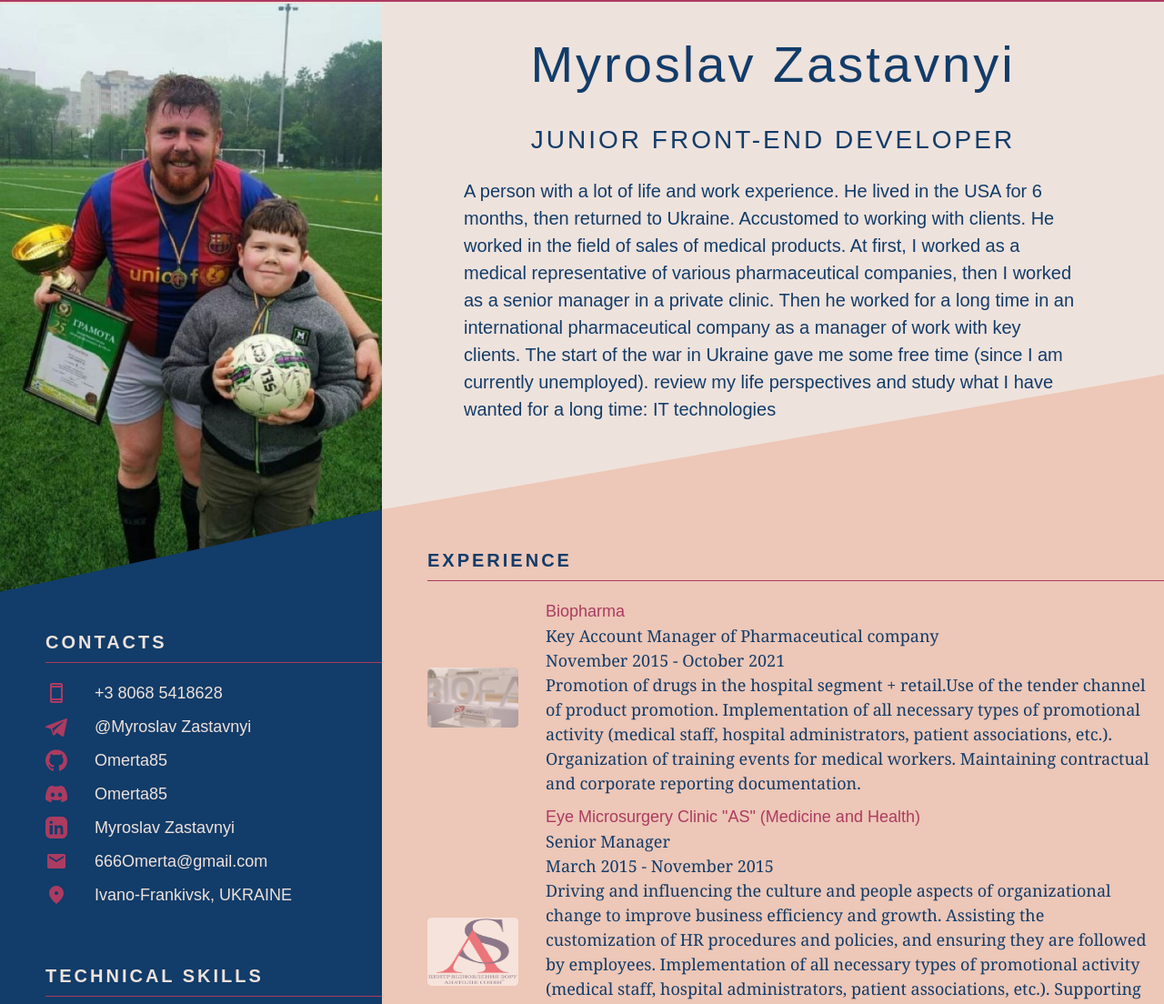
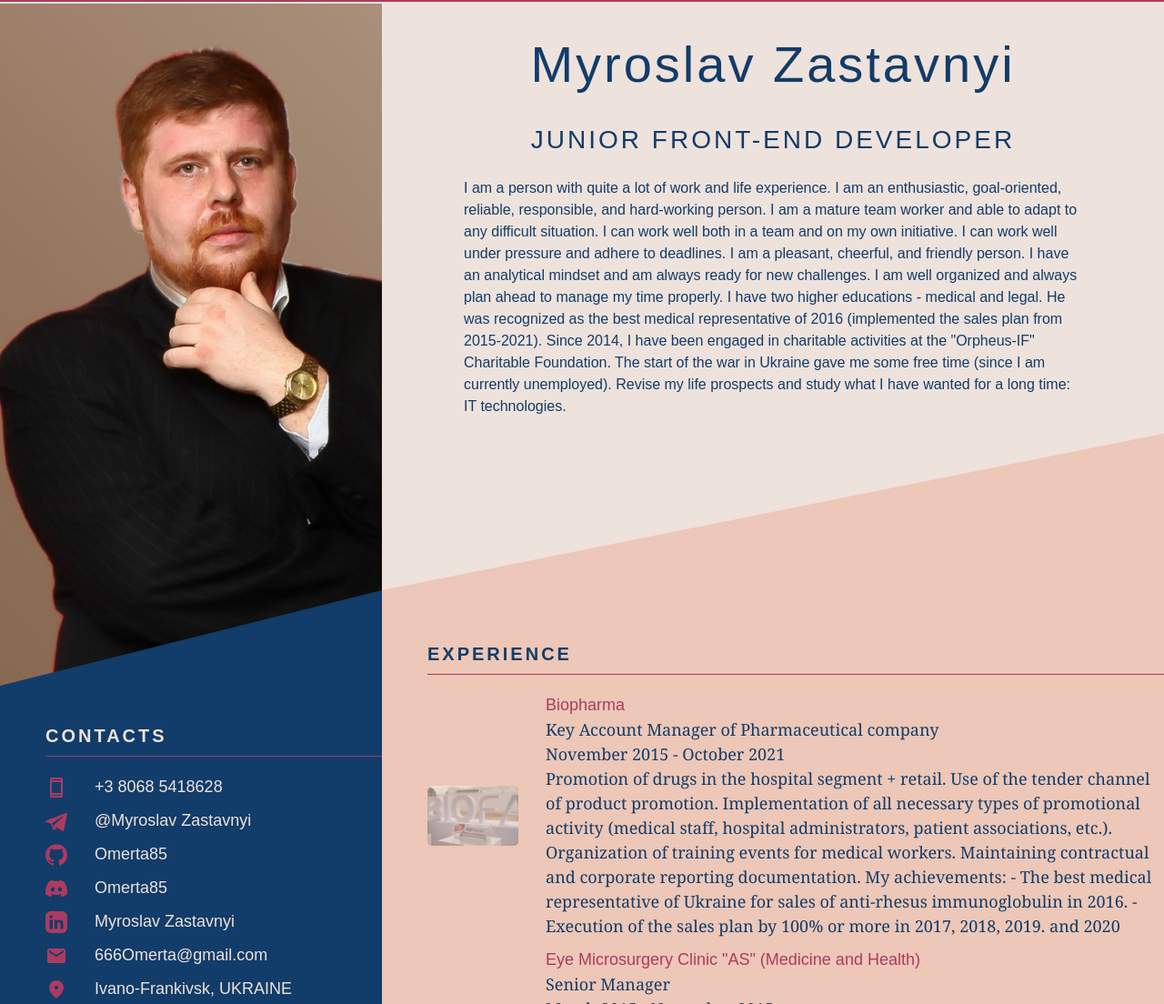
Before and after one commit to Omerta85/CV1, a website: page index.html in a window 1280 px wide. Shown: the part 116-1220 px from the top of the page at 91% size. Drawn offline with Linux system fonts and the light colour scheme.

```diff
--- a/index.html
+++ b/index.html
@@ -2,11 +2,11 @@
 <html lang="en">
 
 <head>
-  <meta charset="UTF-8" />
-  <meta http-equiv="X-UA-Compatible" content="IE=edge" />
-  <meta name="viewport" content="width=device-width, initial-scale=1.0" />
-  <link rel="stylesheet" href="./styles/normalize.css" />
-  <link rel="stylesheet" href="./styles/style.css" />
+    <meta charset="UTF-8"/>
+    <meta http-equiv="X-UA-Compatible" content="IE=edge"/>
+    <meta name="viewport" content="width=device-width, initial-scale=1.0"/>
+    <link rel="stylesheet" href="./styles/normalize.css"/>
+    <link rel="stylesheet" href="./styles/style.css"/>
     <title>CV Myroslav Zastavnyi</title>
 </head>
 
@@ -51,7 +51,7 @@
         <div class="about-me_container">
             <section class="hero">
                 <figure>
-            <img class="hero_photo" src="./assets/images/60342262_3166440463396696_2345407891462160384_n.jpg" alt="Myroslav Zastavnyi" />
+                    <img class="hero_photo" src="./assets/images/Myroslav.png" alt="Myroslav Zastavnyi"/>
                 </figure>
             </section>
 
@@ -59,9 +59,16 @@
                 <h1 class="about-me_name" id="about-me">Myroslav Zastavnyi</h1>
                 <h2 class="about-me_profession">Junior Front-End Developer</h2>
                 <p class="about-me_description">
-            A person with a lot of life and work experience. He lived in the USA for 6 months, then returned to Ukraine.
-            Accustomed to working with clients. He worked in the field of sales of medical products. At first, I worked as a medical representative of various pharmaceutical companies, then I worked as a senior manager in a private clinic. Then he worked for a long time in an international pharmaceutical company as a manager of work with key clients. The start of the war in Ukraine gave me some free time (since I am currently unemployed).
-            review my life perspectives and study what I have wanted for a long time: IT technologies
+                    I am a person with quite a lot of work and life experience. I am an enthusiastic, goal-oriented,
+                    reliable, responsible, and hard-working person. I am a mature team worker and able to adapt to any
+                    difficult situation. I can work well both in a team and on my own initiative. I can work well under
+                    pressure and adhere to deadlines. I am a pleasant, cheerful, and friendly person. I have an
+                    analytical mindset and am always ready for new challenges. I am well organized and always plan ahead
+                    to manage my time properly. I have two higher educations - medical and legal. He was recognized as
+                    the best medical representative of 2016 (implemented the sales plan from 2015-2021). Since 2014, I
+                    have been engaged in charitable activities at the "Orpheus-IF" Charitable Foundation. The start of
+                    the war in Ukraine gave me some free time (since I am currently unemployed). Revise my life
+                    prospects and study what I have wanted for a long time: IT technologies.
                 </p>
             </section>
         </div>
@@ -149,23 +156,25 @@
                     <h3 class="section-title education_title">Education</h3>
                     <ul class="education_list">
                         <li class="education_item">
-                <a href="https://university.sigma.software/courses/software-testing-kharkiv/"><span class="education_name">SIGMA SOFRWARE UNIVERSITY</span></a>
-                <p class="education_info">ТЕСТУВАННЯ ПРОГРАМНОГО ЗАБЕЗПЕЧЕННЯ (IT Generation)</p>
+                            <a href="https://university.sigma.software/courses/software-testing-kharkiv/"><span
+                                    class="education_name">SIGMA SOFRWARE UNIVERSITY</span></a>
+                            <p class="education_info">SOFTWARE TESTING (IT Generation)</p>
                             <p class="education_period">(in progress)</p>
                         </li>
                         <li class="education_item">
-                <a href="https://owu.com.ua/"><span class="education_name">OKTEN ШКОЛА ПРОГРАМУВАННЯ</span></a>
+                            <a href="https://owu.com.ua/"><span
+                                    class="education_name">OKTEN PROGRAMMING SCHOOL</span></a>
                             <p class="education_info">Course «JAVASCRIPT COMPLEX» </p>
                             <p class="education_period">(in progress)</p>
                         </li>
                         <li class="education_item">
                             <a href="https://pnu.edu.ua/en/"><span class="education_name">Vasyl Stefanyk Precarpathian National University</span></a>
-                <p class="education_info">Law  Degree <br /> Lawyer</p>
+                            <p class="education_info">Law Degree <br/> Lawyer</p>
                             <p class="education_period">2010-2013</p>
                         </li>
                         <li class="education_item">
                             <a href="https://ifnmu.edu.ua/en/"><span class="education_name">Ivano-Frankivsk National Medical University</span></a>
-                <p class="education_info">Doctor medecine <br /> forensic medical expert</p>
+                            <p class="education_info">Doctor medecine <br/> forensic medical expert</p>
                             <p class="education_period">2002-2013</p>
                         </li>
 
@@ -177,7 +186,7 @@
                         <li class="projects_item">
                             <a href="https://omerta85.github.io/CV1/" target="_blank" class="projects_item_pic">
                                 <div class='projects_item_layer'></div>
-                  <img src="assets/images/CV.jpg" alt="CV" width="100" />
+                                <img src="assets/images/CV.jpg" alt="CV" width="100"/>
                             </a>
                             <div class="education_info">
                                 <a class="projects_link" href="https://omerta85.github.io/CV1/" target="education_name">CV
@@ -193,16 +202,20 @@
                             </div>
                         </li>
                         <li class="projects_item">
-                <a href="https://rolling-scopes-school.github.io/omerta85-JSFE2022Q3/Online-Zoo/pages/landing/" target="_blank"
+                            <a href="https://rolling-scopes-school.github.io/omerta85-JSFE2022Q3/Online-Zoo/pages/landing/"
+                               target="_blank"
                                class="projects_item_pic">
                                 <div class='projects_item_layer'></div>
-                  <img src="assets/images/onlinezoo.jpg" alt="onlinezoo" width="100" />
+                                <img src="assets/images/onlinezoo.jpg" alt="onlinezoo" width="100"/>
                             </a>
                             <div class="projects_info">
-                  <a class="projects_link" href="https://rolling-scopes-school.github.io/omerta85-JSFE2022Q3/Online-Zoo/pages/landing/"
+                                <a class="projects_link"
+                                   href="https://rolling-scopes-school.github.io/omerta85-JSFE2022Q3/Online-Zoo/pages/landing/"
                                    target="_blank">Online Zoo</a>
                                 <p class="tech-skill_name">
-                  Online-zoo is a platform that collects information about animals from various zoos with webcams. It is assumed that the user can open a zoo resource page, watch one of the animals, or make a donation that will be used to purchase food.
+                                    Online-zoo is a platform that collects information about animals from various zoos
+                                    with webcams. It is assumed that the user can open a zoo resource page, watch one of
+                                    the animals, or make a donation that will be used to purchase food.
                                 </p>
                                 <p class="tech-skill_name1">technology stack:</p>
                                 <p class="tech-skill_name">
@@ -222,31 +235,44 @@
                     <li class="projects_item">
                         <a href="https://biopharma.ua/en" target="_blank" class="projects_item_pic">
                             <div class='projects_item_layer'></div>
-                <img src="assets/images/2344917f.jpg" alt="RS-Lang" width="100" />
+                            <img src="assets/images/2344917f.jpg" alt="RS-Lang" width="100"/>
                         </a>
                         <div class="projects_info">
                             <a class="projects_link" href="https://biopharma.ua/en" target="_blank">Biopharma</a>
                             <h5 class="projects_description"> Key Account Manager of Pharmaceutical company</h5>
                             <h6 class="projects_description"> November 2015 - October 2021</h6>
                             <h6 class="projects_description">
-                  Promotion of drugs in the hospital segment + retail.Use of the tender channel of product promotion. Implementation of all necessary types of promotional activity (medical staff, hospital administrators, patient associations, etc.). Organization of training events for medical workers. Maintaining contractual and corporate reporting documentation.
+                                Promotion of drugs in the hospital segment + retail.
+                                Use of the tender channel of product promotion.
+                                Implementation of all necessary types of promotional activity (medical staff, hospital
+                                administrators, patient associations, etc.).
+                                Organization of training events for medical workers.
+                                Maintaining contractual and corporate reporting documentation.
+                                My achievements:
+                                - The best medical representative of Ukraine for sales of anti-rhesus immunoglobulin in
+                                2016.
+                                -Execution of the sales plan by 100% or more in 2017, 2018, 2019. and 2020
                             </h6>
                         </div>
                     </li>
                     <li class="projects_item">
                         <a href="https://sowwa.com.ua/" target="_blank" class="projects_item_pic">
                             <div class='projects_item_layer'></div>
-                <img src="assets/images/sova.png" alt="RS-Lang" width="100" height="75" />
+                            <img src="assets/images/sova.png" alt="RS-Lang" width="100" height="75"/>
                         </a>
                         <div class="projects_info">
-                <a class="projects_link" href="https://sowwa.com.ua/" target="_blank">Eye Microsurgery Clinic "AS" (Medicine and Health)</a>
+                            <a class="projects_link" href="https://sowwa.com.ua/" target="_blank">Eye Microsurgery
+                                Clinic "AS" (Medicine and Health)</a>
                             <h5 class="projects_description"> Senior Manager</h5>
                             <h6 class="projects_description">March 2015 - November 2015</h6>
                             <h6 class="projects_description">
-                  Driving and influencing the culture and people aspects of organizational change to improve
-                  business efficiency and growth. Assisting the customization of HR procedures and policies,
-                  and ensuring they are followed by employees. Implementation of all necessary types of
-                  promotional activity (medical staff, hospital administrators, patient associations, etc.).
+                                Driving and influencing the culture and people aspects of organizational change to
+                                improve
+                                business efficiency and growth.
+                                Assisting the customization of HR procedures and policies,and ensuring they are followed
+                                by employees.
+                                Implementation of all necessary types of promotional activity (medical staff, hospital
+                                administrators, patient associations, etc.).
                                 Supporting the research, design and development of HR initiatives.
                                 Providing timely & efficient solutions to any issues from managers and team members.
                                 Maintaining contractual and corporate reporting documentation.
@@ -258,7 +284,7 @@
                         <a href="https://sowwa.com.ua/" target="_blank"
                            class="projects_item_pic">
                             <div class='projects_item_layer'></div>
-                <img src="assets/images/fharma.png" alt="Virtual keyboard" width="100" />
+                            <img src="assets/images/fharma.png" alt="Virtual keyboard" width="100"/>
                         </a>
                         <div class="projects_info">
                             <a class="projects_link" href="https://sowwa.com.ua/"
@@ -266,7 +292,13 @@
                             <h5 class="projects_description"> Medical Representative</h5>
                             <h6 class="projects_description">January 2012 - March 2015</h6>
                             <h6 class="projects_description">
-                  Informing doctors and pharmacists about the company's drugs in order to ensure sales in the entrusted territory. Fulfillment of the daily rate of visits. Organization and participation in conferences, round tables, group presentations. Collection and analysis of information on its territory. Maintaining daily reporting in accordance with company standards. Execution of sales plans.
+                                Maintained and made contacts with representatives of the health care sector;
+                                Represented the interests of the Company in a professional environment;
+                                Conducted educational events (seminars, round tables, presentations);
+                                Helped in the organization and participated in conferences;
+                                Carried out marketing activities;
+                                Reported on work performed;
+                                Adhere to the principles of ethical business conduct of the Company.
                             </h6>
                         </div>
                     </li>
@@ -282,7 +314,8 @@
                 <h3 class="section-title languages_title">Languages</h3>
                 <ul class="languages_list">
                     <li class="languages_item">
-              <img class="icon_languages" src="assets/icons/united_kingdom_flags_flag_17079.png" alt="England flag">
+                        <img class="icon_languages" src="assets/icons/united_kingdom_flags_flag_17079.png"
+                             alt="England flag">
                         <p class="language_description">English</p>
                         <p class="languages_level">beginner</p>
 
@@ -294,7 +327,8 @@
 
                     </li>
                     <li class="languages_item">
-              <img class="icon_languages" src="assets/icons/ukraine_flags_flag_17076.png" alt="Ukrainian flag">
+                        <img class="icon_languages" src="assets/icons/ukraine_flags_flag_17076.png"
+                             alt="Ukrainian flag">
                         <p class="language_description">Ukrainian</p>
                         <p class="languages_level">native</p>
 
@@ -306,12 +340,15 @@
                 <h3 class="section-title certificates_title">Certificates</h3>
                 <ul class="certificates_list">
                     <li class="certificates_item">
-              <a href="https://testprovider.com/ru/search-certificate/tp78656179" target="_blank" class="certificates_item_pic">
+                        <a href="https://testprovider.com/ru/search-certificate/tp78656179" target="_blank"
+                           class="certificates_item_pic">
                             <div class="certificates_item_layer"></div>
-                <img src="assets/images/IT%20TEST%20SCILLS.jpg" alt="TestProvider certificate " width="100" />
+                            <img src="assets/images/IT%20TEST%20SCILLS.jpg" alt="TestProvider certificate "
+                                 width="100"/>
                         </a>
                         <div class="certificates_info">
-                <a class="certificates_link" href="https://testprovider.com/ru/search-certificate/tp78656179" target="_blank">TestProvider
+                            <a class="certificates_link"
+                               href="https://testprovider.com/ru/search-certificate/tp78656179" target="_blank">TestProvider
                             </a>
                             <p class="certificates_description">
                                 IT skills test
@@ -319,24 +356,28 @@
                         </div>
                     </li>
                     <li class="certificates_item">
-              <a href="https://coursera.org/share/95410061578863e2d363fb5bd2c2eb5c" target="_blank" class="certificates_item_pic">
+                        <a href="https://coursera.org/share/95410061578863e2d363fb5bd2c2eb5c" target="_blank"
+                           class="certificates_item_pic">
                             <div class="certificates_item_layer"></div>
-                <img src="assets/images/CourseraGoogle-1.png" alt="coursera certificate" width="100" />
+                            <img src="assets/images/CourseraGoogle-1.png" alt="coursera certificate" width="100"/>
                         </a>
                         <div class="certificates_info">
-                <a class="certificates_link" href="https://coursera.org/share/95410061578863e2d363fb5bd2c2eb5c" target="_blank">coursera</a>
+                            <a class="certificates_link"
+                               href="https://coursera.org/share/95410061578863e2d363fb5bd2c2eb5c" target="_blank">coursera</a>
                             <p class="certificates_description">
                                 IT-support Google
                             </p>
                         </div>
                     </li>
                     <li class="certificates_item">
-              <a href="https://coursera.org/share/cc384939f8eaf50a00ba2cc16a89ca5b" target="_blank" class="certificates_item_pic">
+                        <a href="https://coursera.org/share/cc384939f8eaf50a00ba2cc16a89ca5b" target="_blank"
+                           class="certificates_item_pic">
                             <div class="certificates_item_layer"></div>
-                <img src="assets/images/IBM.png" alt="coursera certificate " width="100" />
+                            <img src="assets/images/IBM.png" alt="coursera certificate " width="100"/>
                         </a>
                         <div class="certificates_info">
-                <a class="certificates_link" href="https://coursera.org/share/cc384939f8eaf50a00ba2cc16a89ca5b" target="_blank">coursera</a>
+                            <a class="certificates_link"
+                               href="https://coursera.org/share/cc384939f8eaf50a00ba2cc16a89ca5b" target="_blank">coursera</a>
                             <p class="certificates_description">
                                 IBM Full Stack Software Developer
                             </p>
--- a/styles/style.css
+++ b/styles/style.css
@@ -237,7 +237,7 @@
 }
 
 .about-me_description {
-  font-size: 20px;
+  font-size: 16px;
 }
 
 .main {
```
Also changed, not shown: assets/images/60342262_3166440463396696_2345407891462160384_n.jpg (deleted). Lines whose indentation alone changed are shown as unchanged.
